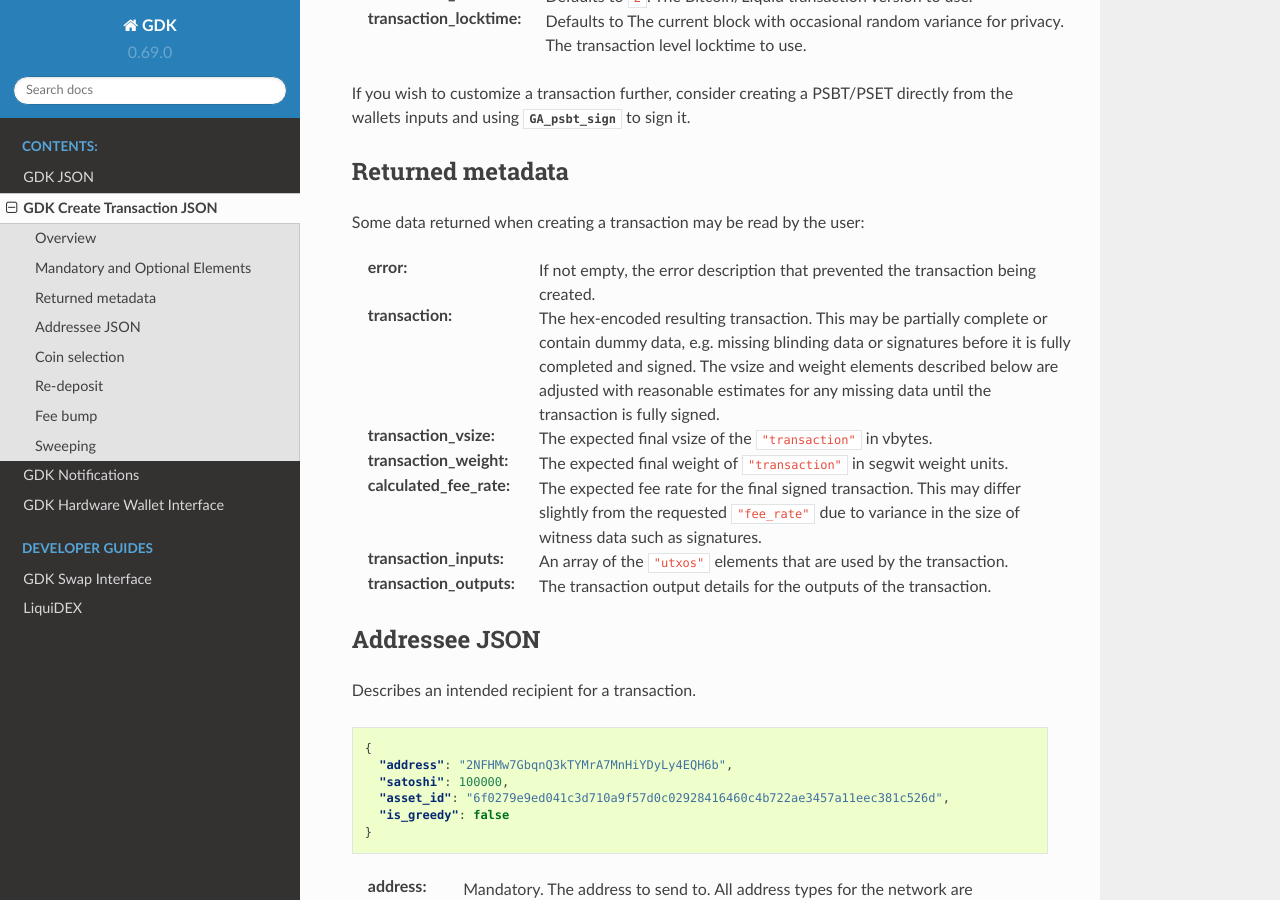
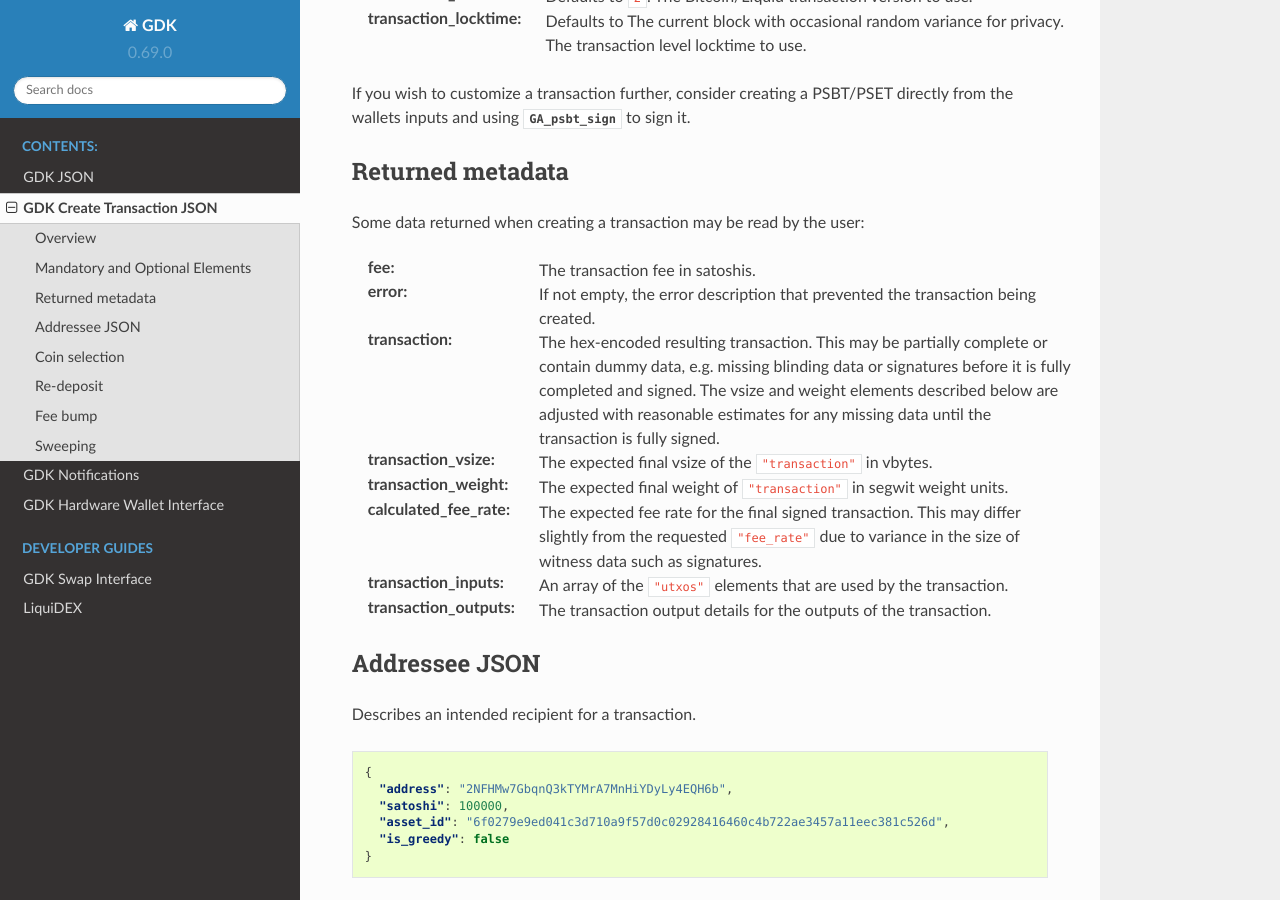
Before and after one commit to Blockstream/gdk, a Sphinx documentation site: the page built from docs/source/gdk-create-tx.rst, in a window 1280 px wide and 900 px high, scrolled down 1475 px. Built offline with Sphinx 7.4.7 and the Read the Docs theme 2.0.0, drawn with Linux system fonts in a browser that asks for light colours; pages that are not in the unit, such as notebooks, are missing from menus.

Commit message:
docs: add "fee" to the create_transaction JSON result docs

```diff
--- a/docs/source/gdk-create-tx.rst
+++ b/docs/source/gdk-create-tx.rst
@@ -79,6 +79,7 @@ Returned metadata
 
 Some data returned when creating a transaction may be read by the user:
 
+:fee: The transaction fee in satoshis.
 :error: If not empty, the error description that prevented the transaction being
         created.
 :transaction: The hex-encoded resulting transaction. This may be partially
```
